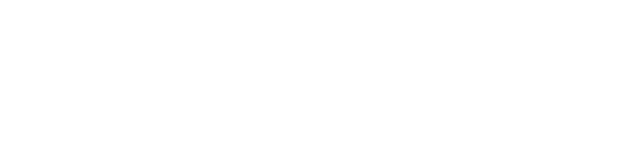
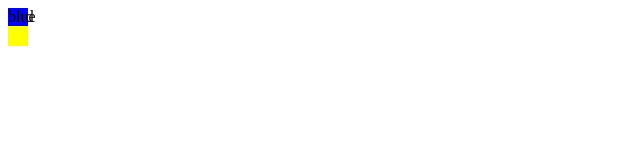
Before and after one commit to John17725/_practicas_academia_nogaradev_, a plain HTML site: page class_css/_html_css_/Posicionamiento/class_2/index.html in a window 1280 px wide. Shown: the full height of the page, 0-640 px from the left. Drawn offline with Linux system fonts and the light colour scheme.

Commit message:
Introduccion revision de apilamiento de elementos con z-index

```diff
--- a/class_css/_html_css_/Posicionamiento/class_2/index.html
+++ b/class_css/_html_css_/Posicionamiento/class_2/index.html
@@ -4,9 +4,19 @@
     <meta charset="UTF-8">
     <meta http-equiv="X-UA-Compatible" content="IE=edge">
     <meta name="viewport" content="width=device-width, initial-scale=1.0">
+    <link rel="stylesheet" href="style.css">
     <title>Document</title>
 </head>
 <body>
+    <!-- <div class="two">Gonzalez</div>
+    <div class="one">Jesus</div> -->
 
+    <section>
+        <div class="red">Red</div>
+        <div class="blue">blue
+            <div class="yellow"></div>
+        </div>
+
+    </section>
 </body>
 </html>
--- a/class_css/_html_css_/Posicionamiento/class_2/style.css
+++ b/class_css/_html_css_/Posicionamiento/class_2/style.css
@@ -0,0 +1,33 @@
+div{
+    position: absolute;
+    background: palegoldenrod;
+}
+
+.one{
+    z-index: 5;
+}
+
+.two{
+    z-index: 4;
+}
+
+.red{
+    width: 20px;
+    height: 20px;
+    background: red;
+    z-index: 4;
+}
+
+.blue{
+    width: 20px;
+    height: 20px;
+    background: blue;
+    z-index: 10;
+}
+
+.yellow{
+    width: 20px;
+    height: 20px;
+    background: yellow;
+    z-index: 9;
+}
```
